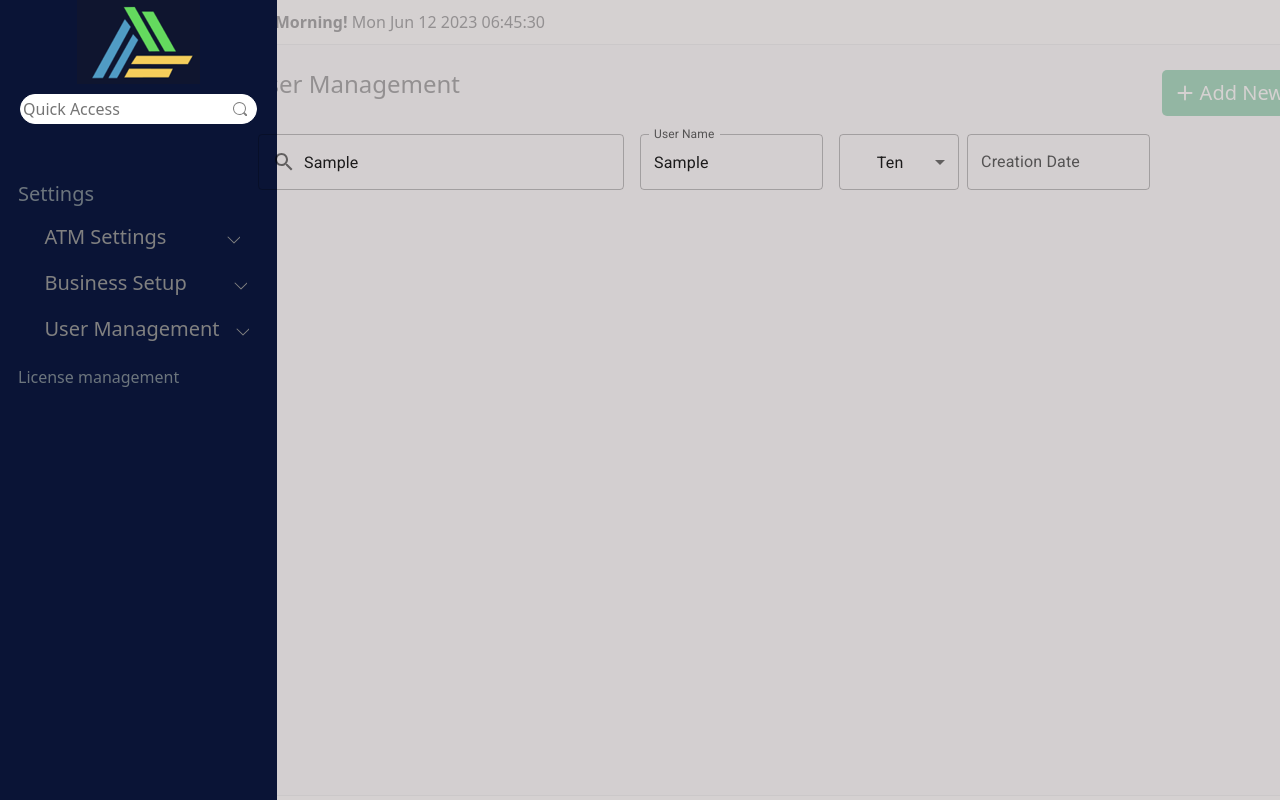
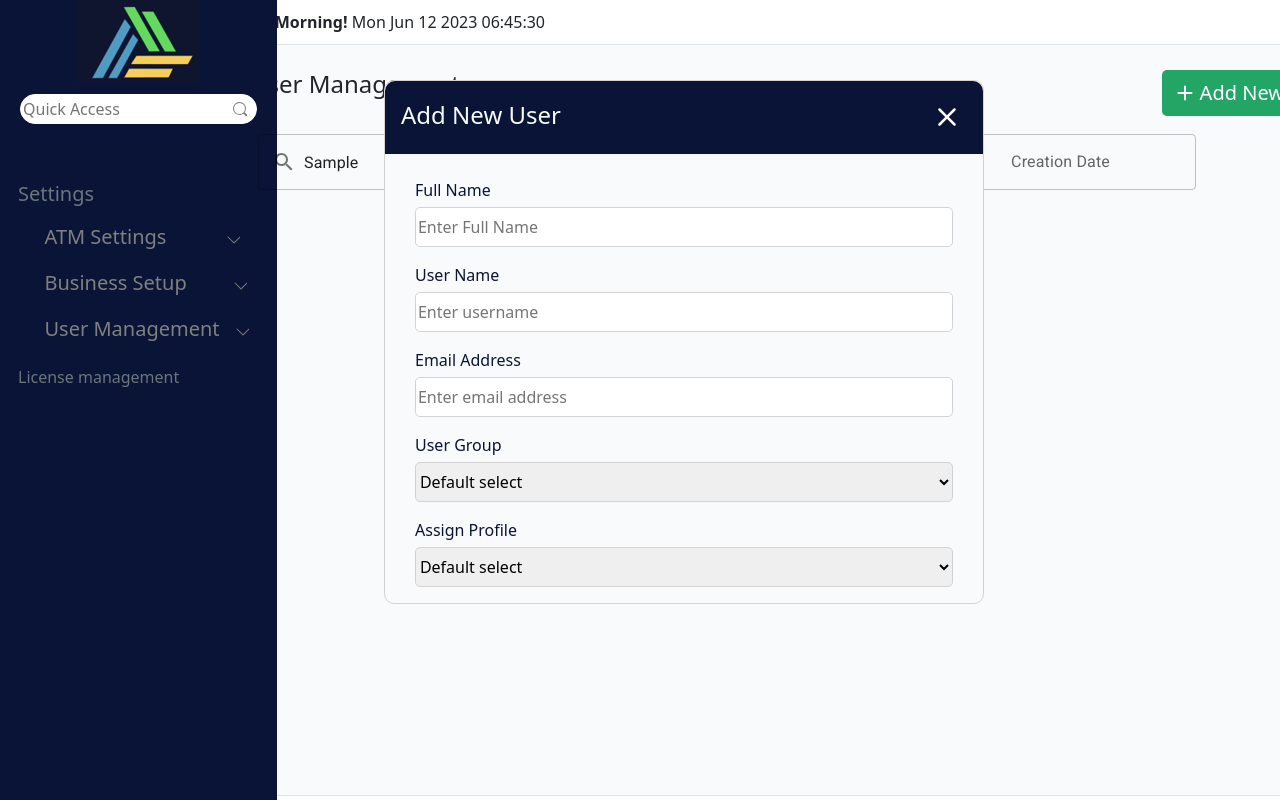
Before and after one commit to Moetasim97/router_task, a React (Create React App) app: page / in a window 1280 px wide. Both pictures are taken after typing "Sample", "Sample" into the empty fields and a click on the button "Add New". Shown: the top 800 px of the page. Built offline with nearby package versions, Linux system fonts and the light colour scheme.

Commit message:
commit all updates

```diff
--- a/src/App.css
+++ b/src/App.css
@@ -16,7 +16,7 @@
 .form-outline{
   position: relative;
 }
-.searchbar{
+ .searchbar{
   border:1px solid white;
   border-radius: 15px;
   margin: 10px;
--- a/src/App.js
+++ b/src/App.js
@@ -37,7 +37,7 @@ class App extends React.Component{
 
     }
     else if(this.state.modal_state==true){
-      this.setState(()=>{return {...this.state,modal_state:false}})
+
     }
   }
   render(){
@@ -57,7 +57,7 @@ class App extends React.Component{
       <>
 
       <div className="App bg-white">
-      <Modal state={this.state.modal_state}/>
+      <Modal state={this.state.modal_state} rendering_function={this.rendering_function}/>
 
         <div className='sidebar '>
           <img src={image} />
@@ -113,7 +113,7 @@ class App extends React.Component{
             </div>
         </div>
 
-        <div className="top_div " > <strong>Good Morning!</strong> {Date().substring(0,25)}</div>
+        <div className="top_div" > <strong>Good Morning!</strong> {Date().substring(0,25)}</div>
         {/* This is the part that I'm now interested in */}
 
         <div className='container_div border'>
@@ -177,7 +177,7 @@ class App extends React.Component{
       </FormControl>
       <DatePicker
        label="Creation Date"
-       sx={{width:"20ch"}}
+       sx={{width:"25ch"}}
         />
 
 
--- a/src/Modal.css
+++ b/src/Modal.css
@@ -1,24 +1,40 @@
-.modal{
-    background-color:#F8FAFB ;
-    position: absolute;
-    top:25%;
-    z-index: 1;
+.modal_background{
+    background-color:#F8FAFB;
+    position:fixed;
+    width:600px;
+    height:fit-content;
+    opacity: 1;
+    z-index: 10;
+    top:10%;
     left: 30%;
-    border:1px solid black;
-    width: 200px;
-    height:200px;
+    border: 1px solid lightgray;
+    border-radius: 10px;
 
 
 }
-.mediator{
-    position: relative;
-}
-.modal_background{
-    background-color:rgba(195, 190, 190, 0.7);
-    position:absolute;
-    width:100%;
-    height:100%;
-    opacity: 1;
 
+.header_modal{
+    background-color: #0a1436;
+    border-top-left-radius:10px ;
+    border-top-right-radius: 10px;
 
 }
+
+label{
+    font-size: 16px;
+    font-weight: 500;
+    color: #0a1436;
+    margin-left: 30px;
+    margin-bottom: 5px;
+
+}
+.custom_style{
+    width: 90%;
+    border-radius: 5px;
+    border: 1px solid lightgray;
+    height: 40px;
+
+}
+.bi.bi-x{
+    cursor: pointer;
+}
--- a/src/Modal.js
+++ b/src/Modal.js
@@ -8,6 +8,11 @@ class Modal extends React.Component{
         this.state={}
     }
 
+    do_something=()=>{
+
+        console.log(this.state)
+    }
+
 
     render(){
         if(this.props.state==false){
@@ -16,13 +21,41 @@ class Modal extends React.Component{
         else {
             return(
                 <>
-                <div className="modal_background">
-                    <div>
-                <div className="modal">
-                    this is the modal body
+                <div className="modal_background ">
+               <div className="header_modal d-flex justify-content-between  p-3">
+                    <div className="text-light pt-1  h4">Add New User</div>
+                    <svg xmlns="http://www.w3.org/2000/svg" width="40" height="40" fill="white" className="bi bi-x" onClick={this.do_something} viewBox="0 0 16 16">
+                    <path d="M4.646 4.646a.5.5 0 0 1 .708 0L8 7.293l2.646-2.647a.5.5 0 0 1 .708.708L8.707 8l2.647 2.646a.5.5 0 0 1-.708.708L8 8.707l-2.646 2.647a.5.5 0 0 1-.708-.708L7.293 8 4.646 5.354a.5.5 0 0 1 0-.708z"/>
+                    </svg>
+               </div>
+               <div>
+               <div className="d-flex justify-content-start mt-4"><label htmlFor="fullName">Full Name</label></div>
+               <input className="fullusername custom_style mb-3" type="text" placeholder="Enter Full Name" id="fullName"></input>
+               </div>
+               <div>
+               <div className="d-flex justify-content-start"><label htmlFor="userName">User Name</label></div>
+               <input className="username custom_style mb-3" type="text" placeholder="Enter username" id="userName"></input>
+               </div>
+               <div>
+               <div className="d-flex justify-content-start"><label htmlFor="email_address">Email Address</label></div>
+               <input className="emailaddress custom_style mb-3" type="text" placeholder="Enter email address" id="email_address"></input>
+               </div>
+               <div>
+               <div className="d-flex justify-content-start"><label htmlFor="user_group">User Group</label></div>
+               <select className="  custom_style mb-3" id="user_group">
+                    <option>Default select</option>
+                </select>
+               </div>
+               <div>
+               <div className="d-flex justify-content-start"><label htmlFor="user_profile">Assign Profile</label></div>
+               <select className="  custom_style mb-3" id="user_profile">
+                    <option>Default select</option>
+                </select>
+               </div>
                 </div>
-                </div>
-                </div>
+
+
+
 
                 </>
             )
```
